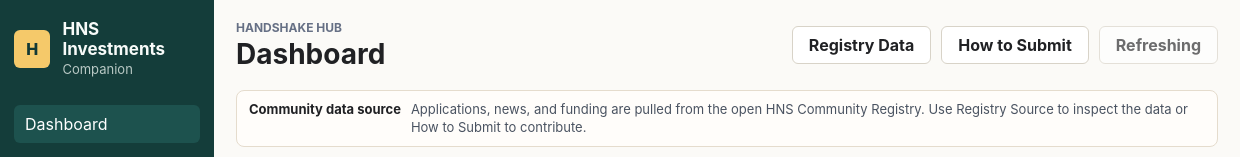
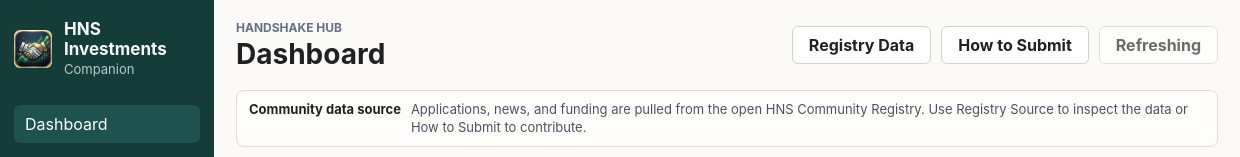
Before and after one commit to shadstoneofficial/hns-investments-companion, an Electron app: page src/renderer/index.html in a window 1240 px wide. Shown: the top 157 px of the page. Drawn offline with Linux system fonts and the light colour scheme; no server answers.

Commit message:
Use app icon in sidebar brand

```diff
--- a/src/renderer/index.html
+++ b/src/renderer/index.html
@@ -10,7 +10,7 @@
     <main class="app-shell">
       <aside class="sidebar">
         <div class="brand">
-          <div class="brand-mark">H</div>
+          <img class="brand-mark" src="../../assets/icon@256.png" alt="" aria-hidden="true">
           <div>
             <h1>HNS Investments</h1>
             <p>Companion</p>
--- a/src/renderer/styles.css
+++ b/src/renderer/styles.css
@@ -61,14 +61,11 @@
 }
 
 .brand-mark {
-  display: grid;
-  place-items: center;
   width: 38px;
   height: 38px;
+  object-fit: contain;
   border-radius: 6px;
-  color: #123935;
   background: #f5c96a;
-  font-weight: 800;
 }
 
 .brand h1 {
```
